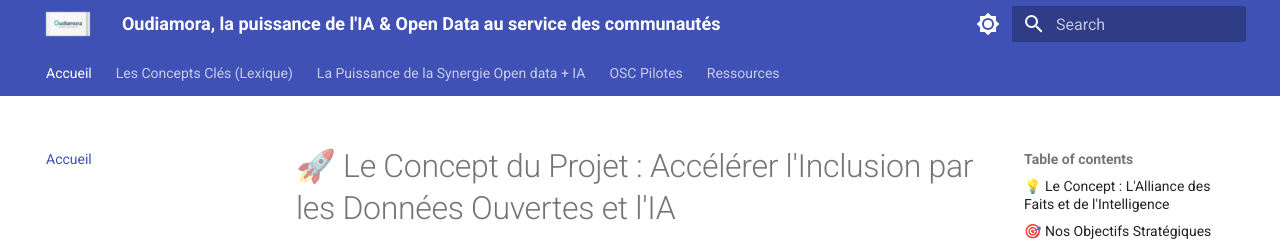
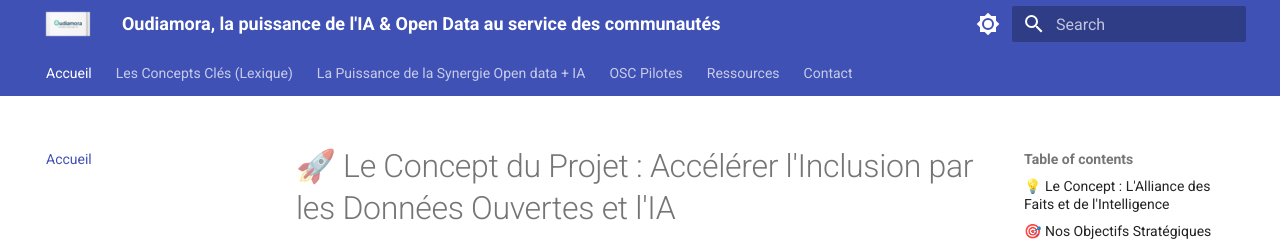
Before and after one commit to Link4Dev/oudiamora, an MkDocs documentation site: the page built from docs/index.md, in a window 1280 px wide and 900 px high. Shown: the top 248 px of the window. Built offline with MkDocs 1.6.1 and Material for MkDocs 9.7.7, drawn with Linux system fonts in a browser that asks for light colours.

Commit message:
Add Contact section to mkdocs.yml

```diff
--- a/mkdocs.yml
+++ b/mkdocs.yml
@@ -31,3 +31,4 @@ nav:
       - Ressources Open Data: ressources-open-data.md
       - IA Génératives: ia-generatives.md
       - Cas d'usage: cas-usages.md
+  - Contact: contact.md
```
